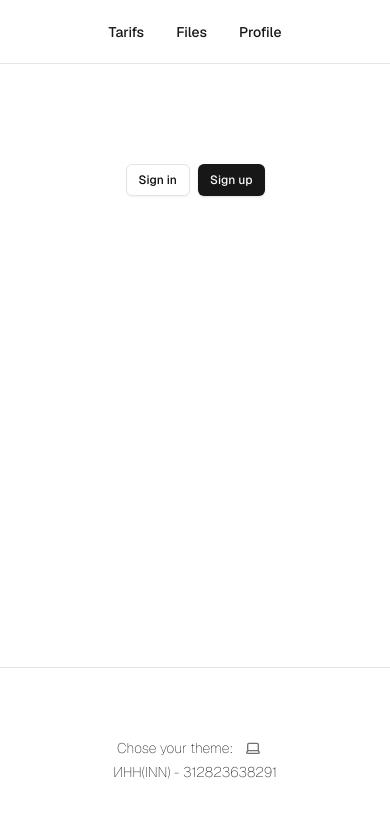
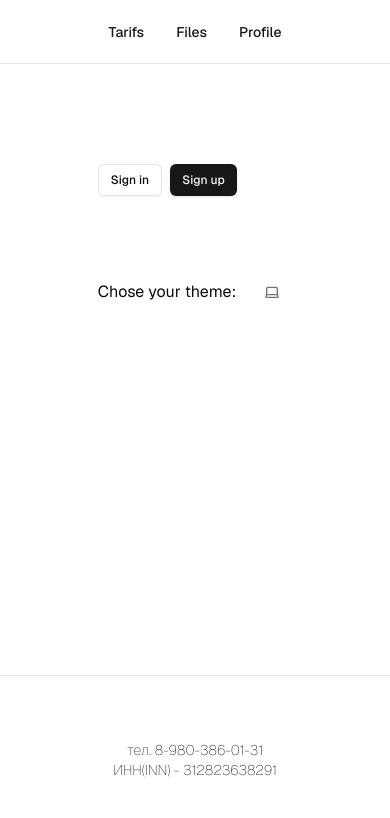
Before and after one commit to PieceTheLord/file_picker_supabase, a Next.js app: page /profile in a window 390 px wide. Shown: the top 818 px of the page. Built offline with nearby package versions, Linux system fonts and the light colour scheme; no server answers.

Commit message:
Theme switcher moved to profile, add phone number in footer.

```diff
--- a/app/(auth)/profile/page.tsx
+++ b/app/(auth)/profile/page.tsx
@@ -1,12 +1,16 @@
 import { AuthButton } from "@/components/auth-button";
+import { ThemeSwitcher } from "@/components/theme-switcher";
 import { Suspense } from "react";
 
 export default function Page() {
-  return (
-    <>
+  return <>
       <Suspense>
         <AuthButton />
       </Suspense>
+      <div className="flex gap-x-4 items-center">
+        <p className="text-2xs font-normal">Chose your theme:</p>
+        <ThemeSwitcher />
+      </div>
     </>
-  );
+  ;
 }
--- a/app/components/footer.tsx
+++ b/app/components/footer.tsx
@@ -4,10 +4,9 @@ export default function Footer() {
   return (
     <footer className="w-full flex flex-col items-center justify-center border-t mx-auto text-center text-xs py-16">
       <div className="flex items-center">
-        <p className="text-[14px] font-thin">Chose your theme:</p>
-        <ThemeSwitcher />
+        <p className="text-sm font-thin">тел. 8-980-386-01-31</p>
       </div>
-      <p className="text-[14px] font-thin">ИНН(INN) - 312823638291</p>
+      <p className="text-sm font-thin">ИНН(INN) - 312823638291</p>
     </footer>
   );
 }
```
